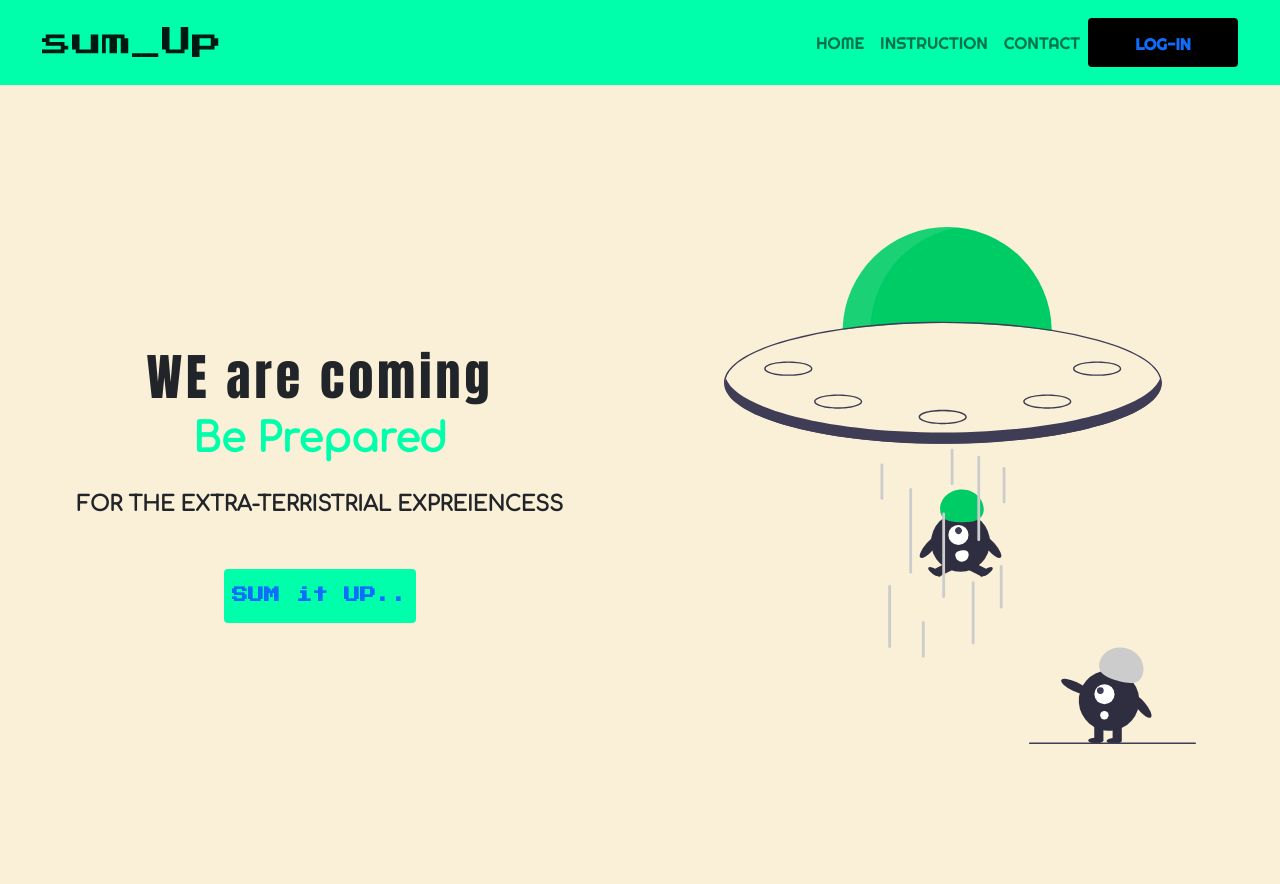
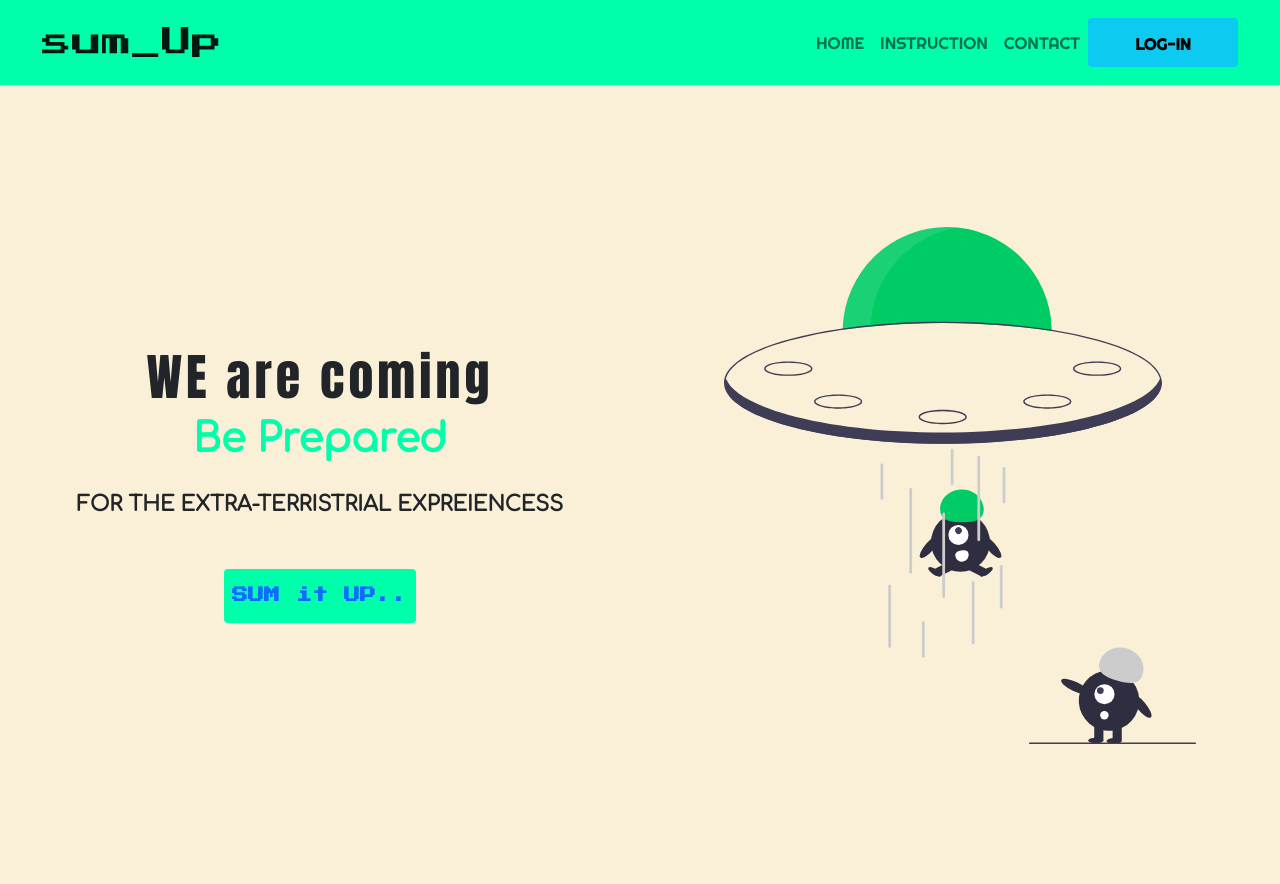
Before and after one commit to khatamirock/summarizer, a Flask app: page / in a window 1280 px wide. Shown: the top 884 px of the page. Run offline with Flask 2, Linux system fonts and the light colour scheme; parts of the project's set-up code (start-up, migrations or seed data) failed here and were passed over; some libraries are stand-ins or nearby versions.

Commit message:
fail-safe

```diff
--- a/app.py
+++ b/app.py
@@ -1,3 +1,4 @@
+import email
 from operator import length_hint
 import os
 from flask import Flask, jsonify, request, make_response, url_for, redirect, render_template, session
@@ -139,6 +140,21 @@ def logout():
     return redirect(url_for('index'))
 
 
+@app.route('/signUp')
+def signUp():
+    if request.method == 'POST':
+        unam = request.form['username']
+        email = request.form['email']
+        pas = request.form['password']
+        print(unam, pas)
+        usr = logger['user'].find_one({'username': unam})
+        # # print(usr['password'], usr['username'], 'POST---goinggg')
+
+        if usr['password'] == pas:
+            session['username'] = unam
+            return sumup()
+
+
 @app.route('/sumry', methods=['POST'])
 def sumry():
     data = request.get_json()
--- a/static/css/_navbar.scss
+++ b/static/css/_navbar.scss
@@ -120,7 +120,7 @@ $same-width: 30px;
 
     button {
         font-size: 1rem;
-        background-color: black;
+        background-color: #0dcaf0;
         padding: 14px 32px;
         border: none;
         border-radius: 4px;
@@ -136,7 +136,7 @@ $same-width: 30px;
             position: relative;
             z-index: 2;
             font-family: 'Righteous', cursive;
-
+            color: black;
             font-weight: bold;
             // color: $green;
             text-decoration: none;
--- a/static/css/styl.css
+++ b/static/css/styl.css
@@ -108,7 +108,7 @@
 
 .navbar-1 button {
   font-size: 1rem;
-  background-color: black;
+  background-color: #0dcaf0;
   padding: 14px 32px;
   border: none;
   border-radius: 4px;
@@ -129,6 +129,7 @@
   position: relative;
   z-index: 2;
   font-family: 'Righteous', cursive;
+  color: black;
   font-weight: bold;
   text-decoration: none;
 }
--- a/templates/sumup.html
+++ b/templates/sumup.html
@@ -33,7 +33,7 @@
 <body class="hero">
     <nav class="navbar navbar-1 navbar-expand-lg navbar-light ">
         <div class="container-fluid    ">
-            <a class="navbar-brand" href="#">sum_Up</a>
+            <a class="navbar-brand" href="/">sum_Up</a>
             <button class="navbar-toggler" type="button" data-bs-toggle="collapse" data-bs-target="#navbarNav"
                 aria-controls="navbarNav" aria-expanded="false" aria-label="Toggle navigation">
                 <span class="navbar-toggler-icon"></span>
```
Also changed, not shown: requirements.txt (+7 -0 lines), 1 other file.
